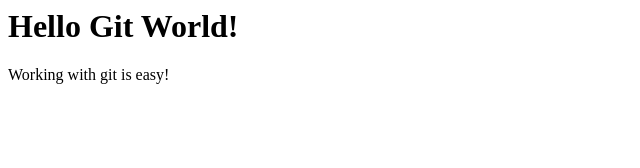
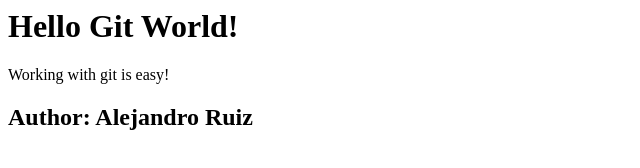
Before and after one commit to ruizchaconale/GitGitHubMasterclass, a plain HTML site: page index.html in a window 1280 px wide. Shown: the whole page, without its empty margins (0-640 px from the left). Drawn offline with Linux system fonts and the light colour scheme.

```diff
--- a/index.html
+++ b/index.html
@@ -3,3 +3,5 @@
 <div>
     <p>Working with git is easy!</p>
 </div>
+
+<h2>Author: Alejandro Ruiz</h2>
```
